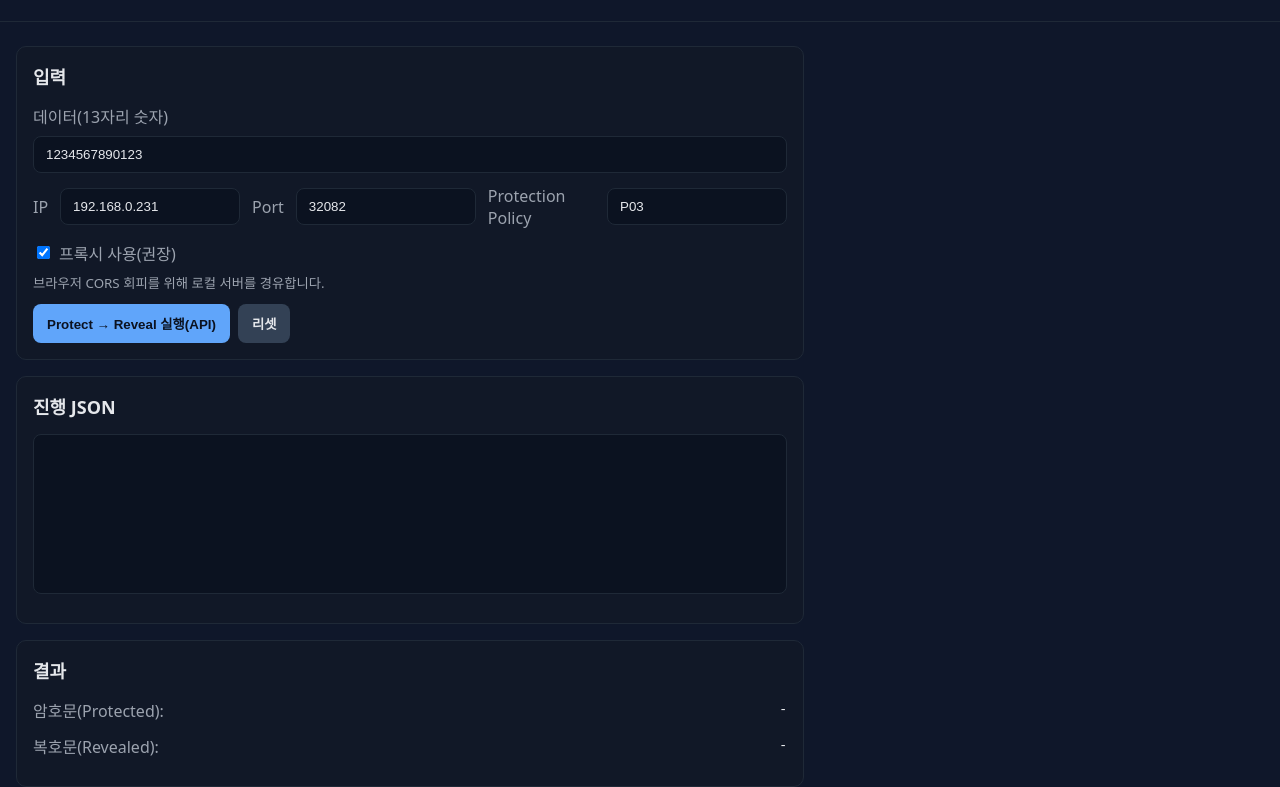
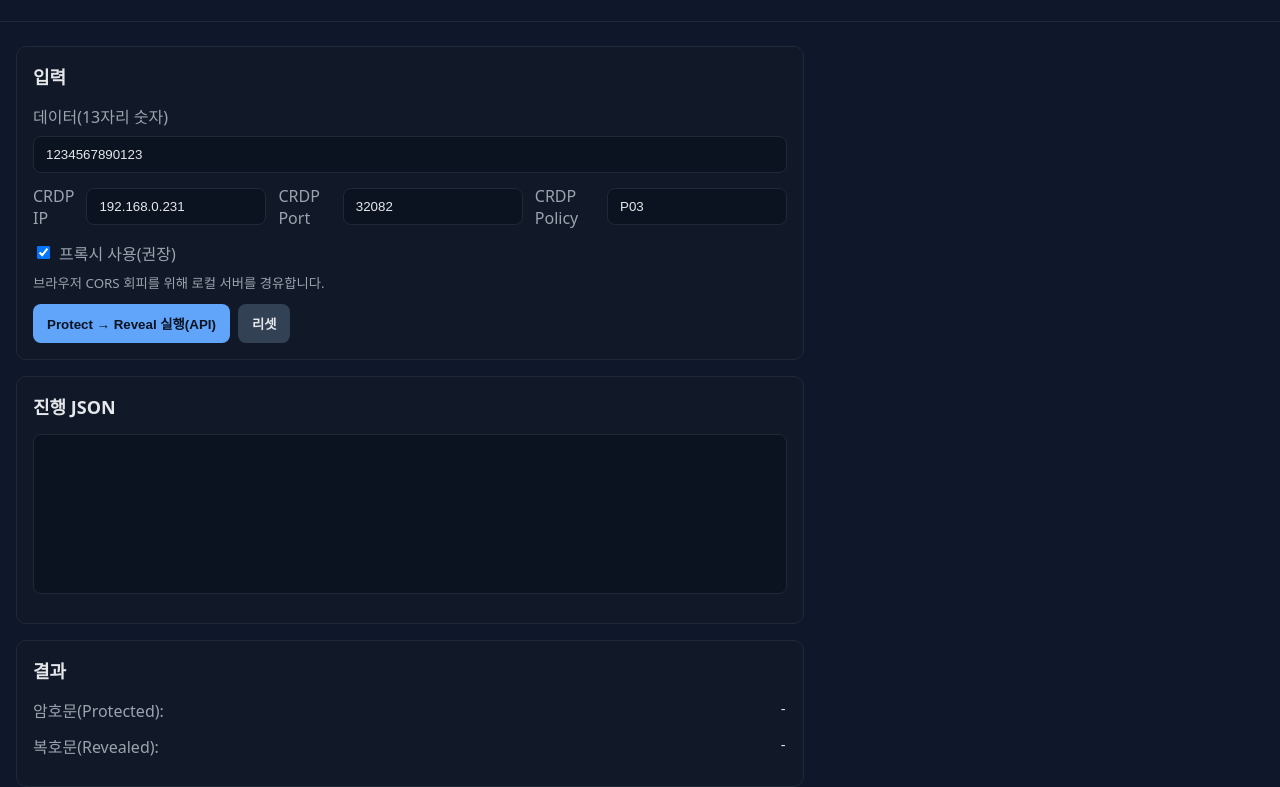
Before and after one commit to sjrhee/crdp_webapp, a plain HTML site: page index.html in a window 1280 px wide. Shown: the part 87-874 px from the top of the page. Drawn offline with Linux system fonts and the light colour scheme.

Commit message:
UI: 레이블을 CRDP IP/CRDP Port/CRDP Policy로 변경. Docs: 용어 일치.

```diff
--- a/index.html
+++ b/index.html
@@ -23,11 +23,11 @@
 
           <div class="row">
             <div class="row-inline">
-              <label for="host">IP</label>
+              <label for="host">CRDP IP</label>
               <input id="host" name="host" type="text" value="192.168.0.231" />
-              <label for="port">Port</label>
+              <label for="port">CRDP Port</label>
               <input id="port" name="port" type="number" value="32082" />
-              <label for="policy">Protection Policy</label>
+              <label for="policy">CRDP Policy</label>
               <input id="policy" name="policy" type="text" placeholder="P03" value="P03" />
             </div>
           </div>
```
Also changed, not shown: 1 other file.
